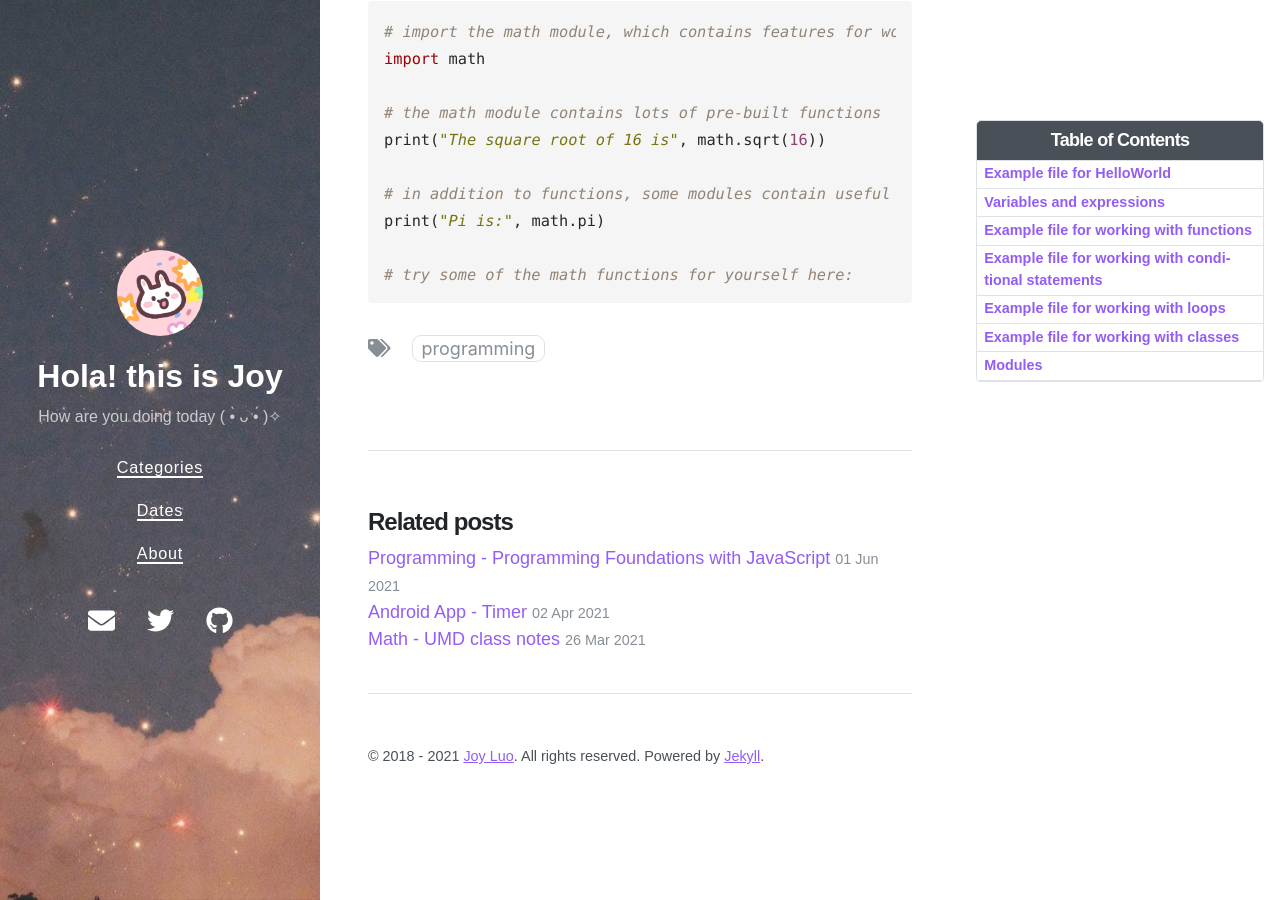
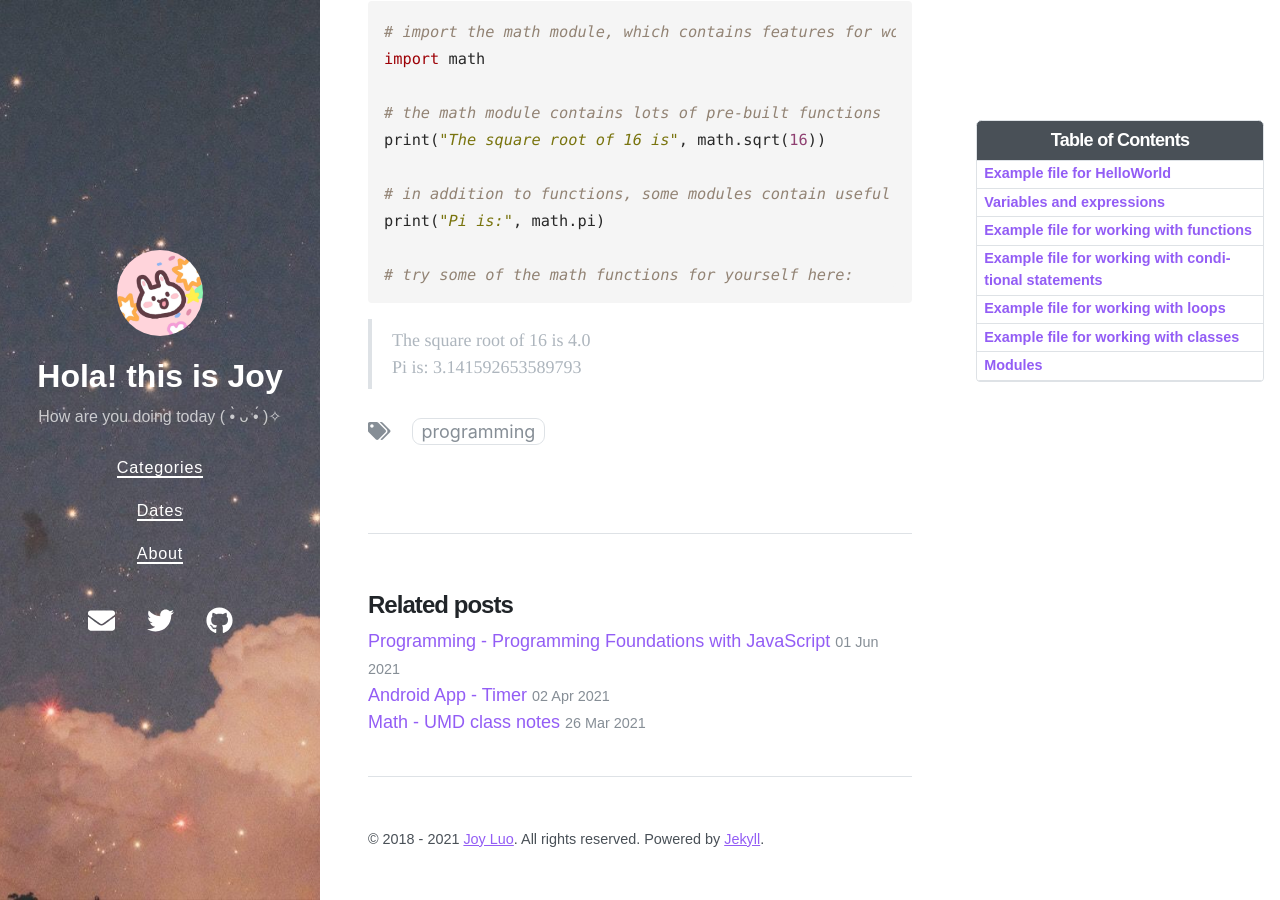
Before and after one commit to Joy3Luo/mathnotes, a Jekyll site: the page built from _posts/2021-01-02-SDE-python.md, in a window 1280 px wide and 900 px high, scrolled down 9047 px. Built offline with Jekyll 4.4.1, drawn with Linux system fonts in a browser that asks for light colours; nearby versions of some CDN libraries.

Commit message:
Update 2021-01-02-SDE-python.md

````diff
--- a/_posts/2021-01-02-SDE-python.md
+++ b/_posts/2021-01-02-SDE-python.md
@@ -368,3 +368,5 @@ print("Pi is:", math.pi)
 
 # try some of the math functions for yourself here:
 ```
+> The square root of 16 is 4.0 <br />
+  Pi is: 3.141592653589793
````
